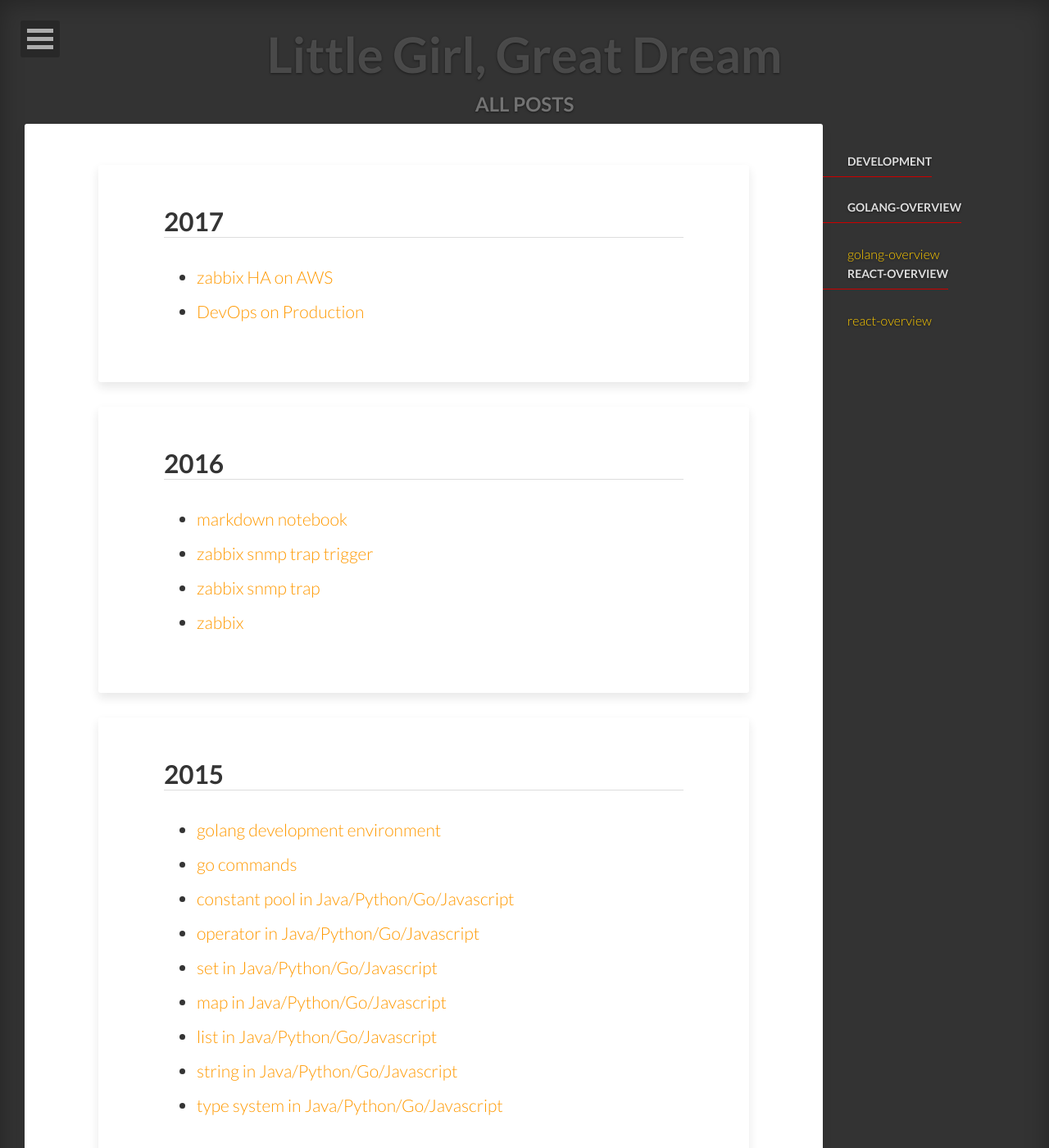
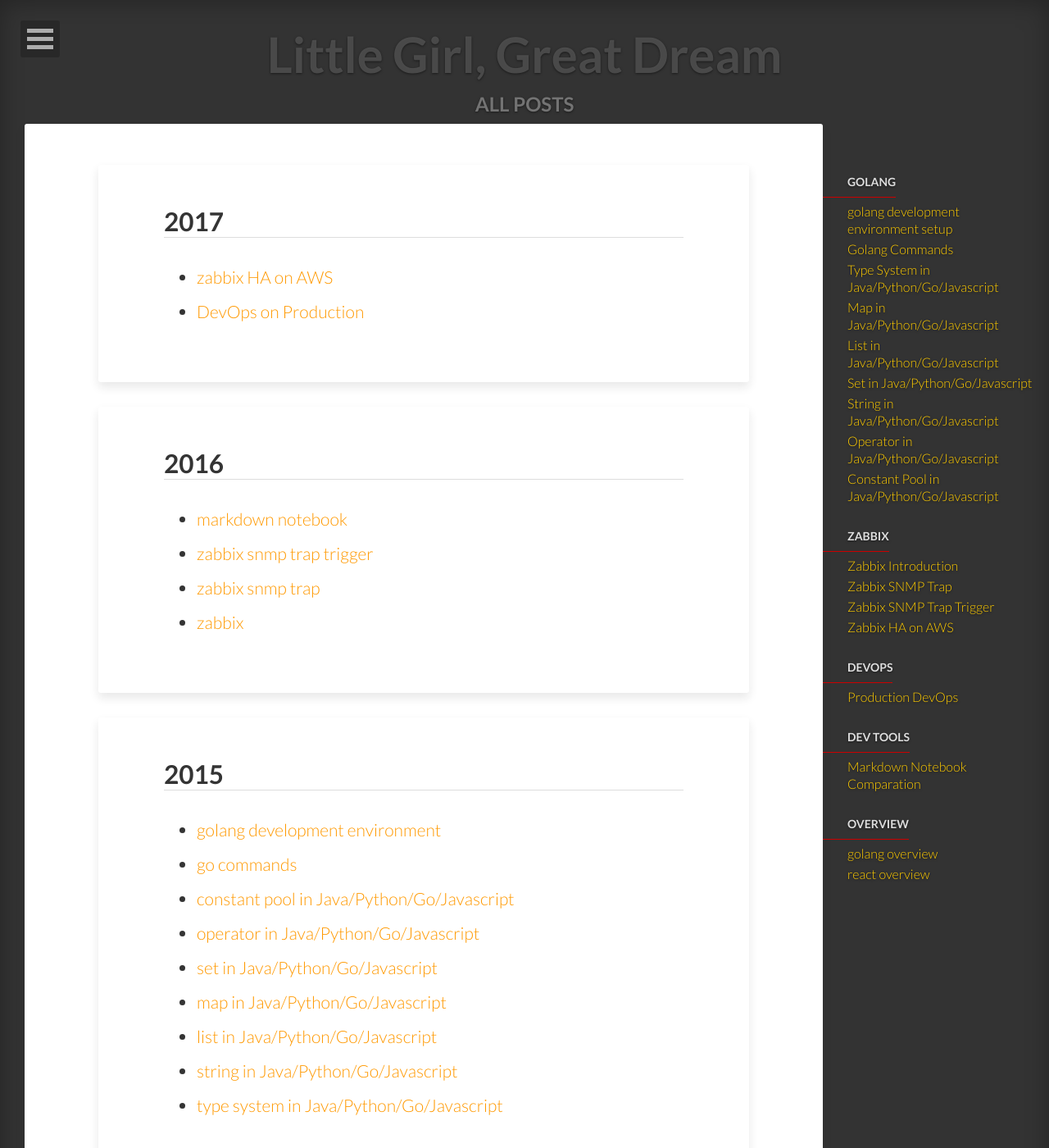
Before and after one commit to KasperDeng/kasperdeng.github.io, a Jekyll site: the page built from posts/index.html, in a window 1280 px wide and 1400 px high. Shown: the whole window at 82% size. Built offline with Jekyll 4.4.1, drawn with Linux system fonts in a browser that asks for light colours; nearby versions of some CDN libraries.

Commit message:
update blog side bar

```diff
--- a/_data/index.yml
+++ b/_data/index.yml
@@ -1,9 +1,48 @@
-- title: development
-  docs:
-  - /_posts/
+- title: golang
+  urls:
+  - title: golang development environment setup
+    url: go-dev-env
+  - title: Golang Commands
+    url: /GoCommands
+  - title: Type System in Java/Python/Go/Javascript
+    url: /TypeSystemInJavaPythonGoJS
+  - title: Map in Java/Python/Go/Javascript
+    url: /MapInJavaPythonGoJS
+  - title: List in Java/Python/Go/Javascript
+    url: /ListInJavaPythonGoJS
+  - title: Set in Java/Python/Go/Javascript
+    url: /SetInJavaPythonGoJS
+  - title: String in Java/Python/Go/Javascript
+    url: /StringInJavaPythonGoJS
+  - title: Operator in Java/Python/Go/Javascript
+    url: /operatorInJavaPythonGoJS
+  - title: Constant Pool in Java/Python/Go/Javascript
+    url: /ConstantPoolInJavaPythonGoJS
 
-- title: golang-overview
-  url: /programming/golang/go-overview.html
+- title: zabbix
+  urls:
+  - title: Zabbix Introduction
+    url: /zabbix
+  - title: Zabbix SNMP Trap
+    url: /zabbix-snmp-trap
+  - title: Zabbix SNMP Trap Trigger
+    url: /zabbix-snmp-trap-trigger
+  - title: Zabbix HA on AWS
+    url: /zabbix-ha-on-aws
 
-- title: react-overview
-  url: /programming/javascript/react-native-overview.html
+- title: DevOps
+  urls:
+  - title: Production DevOps
+    url: /ProductionDevOps
+
+- title: Dev Tools
+  urls:
+  - title: Markdown Notebook Comparation
+    url: /markdown-notebook
+
+- title: Overview
+  urls:
+  - title: golang overview
+    url: /programming/golang/go-overview.html
+  - title: react overview
+    url: /programming/javascript/react-native-overview.html
--- a/_includes/docs_contents.html
+++ b/_includes/docs_contents.html
@@ -1,8 +1,9 @@
 <div class="unit one-fifth hide-on-mobiles">
   <aside>
     {% for link in site.data.index %}
+    <br/>
     <h4>{{ link.title }}</h4>
-    {% include docs_ul.html items=link.docs %}
+    <!-- {% include docs_ul.html items=link.docs %} -->
     {% if link.url %}
       {% if link.url contains 'http' %}
           {% assign domain = '' %}
@@ -11,6 +12,12 @@
       {% endif %}
       <li><a href="{{ domain }}{{ link.url }}" {% if link.url contains 'http' %}target="_blank"{% endif %}>{{ link.title }}</a></li>
     {% endif %}
+
+    {% if link.urls %}
+      {% for item in link.urls %}
+      <li><a href="{{ site.url }}{{ item.url }}">{{ item.title }}</a></li>
+      {% endfor %}
+    {% endif %}
     {% endfor %}
   </aside>
 </div>
```
